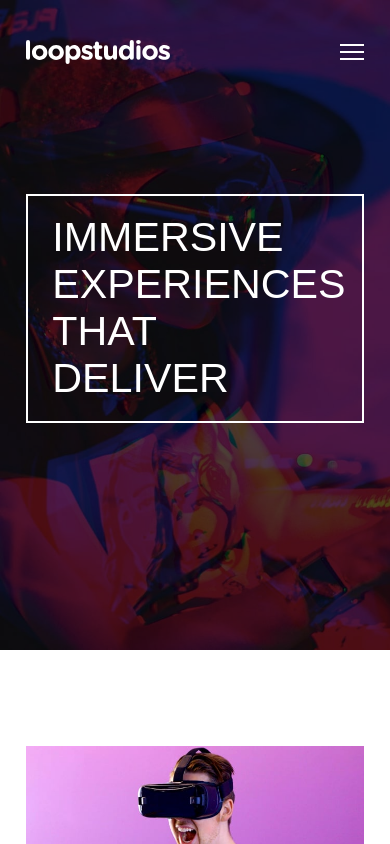
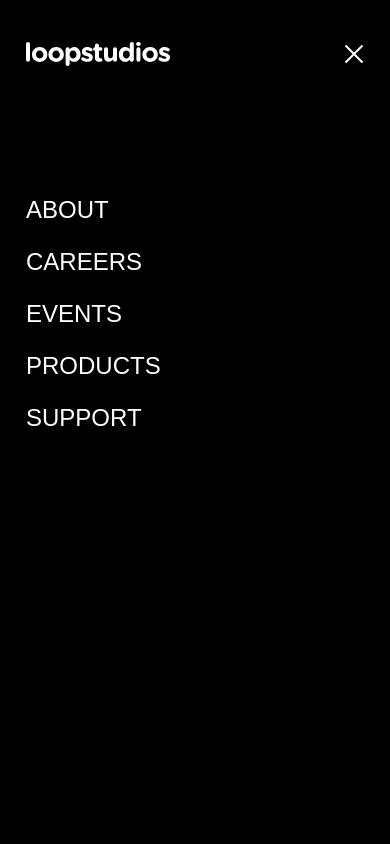
Before and after one commit to Egranados290/loopstudios-landing-page-main, a plain HTML site: page index.html in a window 390 px wide. Both pictures are taken after a click on the button 352 px from the left and 52 px from the top of the page. Shown: the top 844 px of the page. Drawn offline with Linux system fonts and the light colour scheme; a web font is replaced by a local one.

Commit message:
Se agrega la modal

```diff
--- /dev/null
+++ b/css/modal.css
@@ -0,0 +1,46 @@
+.modal {
+    position: fixed;
+    display: none;
+    top: 0;
+    z-index: 2;
+    width: 100%;
+    height: 100vh;
+    background: black;
+
+    .container_modal {
+        padding-block: 42px 0;
+
+        .content_modal {
+            display: flex;
+            align-items: center;
+            justify-content: space-between;
+        }
+
+        .nav_menu {
+            padding-block: 130px 0;
+            /* flex */
+            display: flex;
+            gap: 24px;
+            flex-direction: column;
+
+            a {
+                font-size: 1.5rem;
+                font-weight: 300;
+                text-transform: uppercase;
+                font-family: var(--font-h);
+                color: var(--color-white);
+            }
+        }
+    }
+}
+
+@media (width >=64rem) {
+    .modal {
+        /* display: none !important; */
+    }
+}
+
+/* Activar Modal */
+.active {
+    display: block;
+}
--- a/index.html
+++ b/index.html
@@ -22,7 +22,7 @@
           <a href="#">Products</a>
           <a href="#">Support</a>
         </nav>
-        <button class="btn_menu">
+        <button class="btn_menu" id="btn_modal">
           <img src="./images/icon-hamburger.svg" alt="icon-hamburger">
         </button>
       </div>
@@ -39,6 +39,24 @@
       </picture>
     </div>
   </header>
+
+  <div class="modal" id="modal">
+    <div class="container_modal wrapper">
+      <div class="content_modal">
+        <img src="./images/logo.svg" alt="logo" width="144" height="42">
+        <button class="btn_menu_close" id="btn_modal">
+          <img src="./images/icon-close.svg" alt="icon-close">
+        </button>
+      </div>
+      <nav class="nav_menu">
+        <a href="#">About</a>
+        <a href="#">Careers</a>
+        <a href="#">Events</a>
+        <a href="#">Products</a>
+        <a href="#">Support</a>
+      </nav>
+    </div>
+  </div>
 
   <main>
 
@@ -157,7 +175,6 @@
     </div>
   </footer>
 
-
   <script src="modal.js" defer></script>
 </body>
 
--- a/modal.js
+++ b/modal.js
@@ -0,0 +1,27 @@
+const modal = document.querySelector('.modal');
+const btnModal = document.querySelector('.btn_menu');
+const closeModal = document.querySelector('.btn_menu_close');
+
+// Abre el modal
+btnModal.addEventListener('click', () => {
+    modal.classList.toggle('active');
+});
+
+// Cierra el modal al presionar el botón "cerrar"
+closeModal.addEventListener('click', () => {
+    modal.classList.remove('active');
+});
+
+// Detecta cuando cambia el tamaño de la ventana
+const mediaQuery = window.matchMedia('(min-width: 1024px)');
+
+function checkResolution(e) {
+    if (e.matches) {
+        // Si la pantalla es mayor o igual a 768px, cierra el modal
+        modal.classList.remove('active');
+    }
+}
+
+// Llamar al cargar y al cambiar
+mediaQuery.addEventListener('change', checkResolution);
+checkResolution(mediaQuery);
--- a/style.css
+++ b/style.css
@@ -6,3 +6,4 @@
 @import url("./css/creations.css");
 @import url("./css/button.css");
 @import url("./css/footer.css");
+@import url("./css/modal.css");
```
